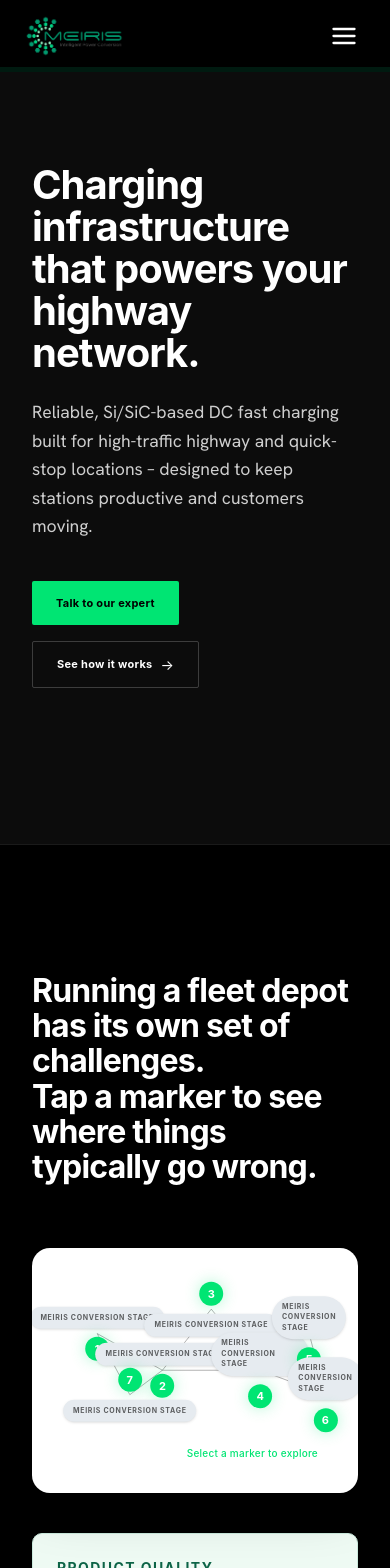
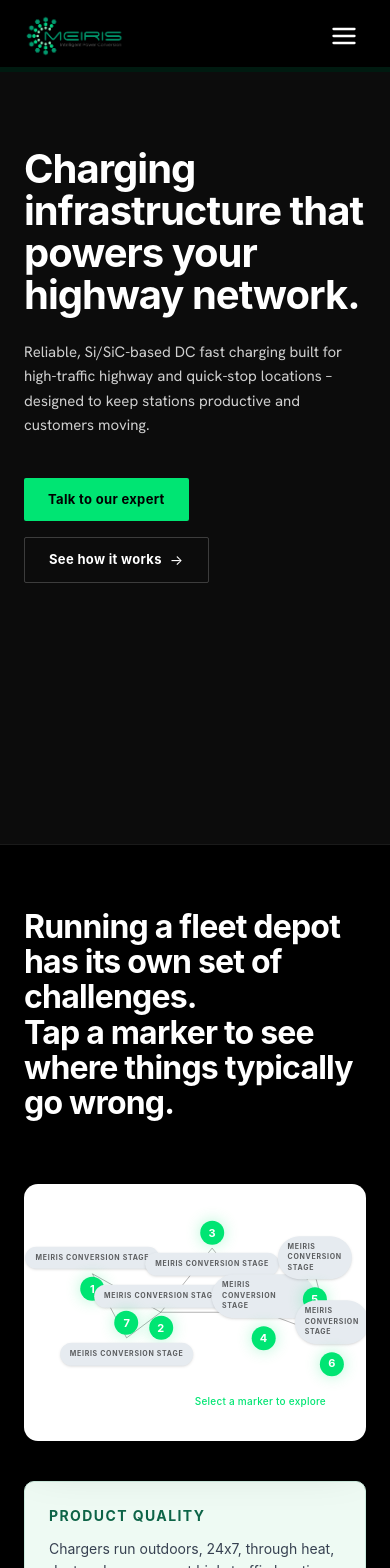
Before and after one commit to meirisdev-spec/Meiris-Official, a Next.js app: page /solutions/charge-point-operators in a window 390 px wide. Shown: the top 1568 px of the page. Built offline with nearby package versions, Linux system fonts and the light colour scheme.

Commit message:
responsive

```diff
--- a/src/app/solutions/[slug]/CustomSection2.tsx
+++ b/src/app/solutions/[slug]/CustomSection2.tsx
@@ -8,7 +8,7 @@ export default function CustomSection2({ data }: { data: any }) {
   const activeApp = data.apps.find((a: any) => a.id === activeTab) || data.apps[0];
 
   return (
-    <section className="bg-white py-32 px-8 md:px-20 relative border-t border-gray-200">
+    <section className="bg-white py-16 md:py-32 px-6 md:px-20 relative border-t border-gray-200">
       <div className="mx-auto max-w-[1400px]">
         <h2 className="text-[clamp(2rem,3vw,2.5rem)] font-bold text-[#1f2937] mb-2 max-w-4xl leading-[1.2] tracking-tight">
           {data.heading}
--- a/src/app/solutions/[slug]/RecommendedSetup.tsx
+++ b/src/app/solutions/[slug]/RecommendedSetup.tsx
@@ -104,7 +104,7 @@ export default function RecommendedSetup({ setupData }: { setupData?: any }) {
   const headingText = setupData?.setupHeading || "Recommended for your setup";
 
   return (
-    <section className="bg-white py-24 md:py-32 px-6 md:px-12 lg:px-24">
+    <section className="bg-white py-16 md:py-32 px-6 md:px-12 lg:px-24">
       <div className="max-w-[1440px] mx-auto w-full">
         {/* Header & Tabs */}
         <div className="mb-16 md:mb-24">
@@ -148,7 +148,7 @@ export default function RecommendedSetup({ setupData }: { setupData?: any }) {
                 </div>
               ))}
               <div className="md:col-span-2 mt-4">
-                <button type="button" className="bg-[#126b53] hover:bg-[#0f5a45] text-white px-6 py-3 rounded-md font-bold transition-colors">
+                <button type="button" className="bg-[#126b53] hover:bg-white hover:text-black text-white px-6 py-3 text-[13px] rounded-sm font-bold tracking-wide transition-all">
                   Talk to our expert
                 </button>
               </div>
--- a/src/app/solutions/[slug]/page.tsx
+++ b/src/app/solutions/[slug]/page.tsx
@@ -567,22 +567,22 @@ export default async function SolutionsPage({ params }: { params: Promise<{ slug
     <div className="relative min-h-screen bg-black text-white selection:bg-[#00E573] selection:text-black overflow-x-hidden">
 
       {/* Hero Section */}
-      <section className="relative flex flex-col md:flex-row h-screen min-h-[700px] pt-[68px] bg-[#0c0c0c] w-full">
+      <section className="relative flex flex-col md:flex-row h-auto md:h-screen min-h-[100dvh] md:min-h-[700px] pt-[68px] bg-[#0c0c0c] w-full">
         {/* Left Content */}
-        <div className="w-full md:w-1/2 pl-8 md:pl-20 pr-8 md:pr-12 pb-20 pt-24 md:pt-[15vh] z-10 flex flex-col justify-start">
+        <div className="w-full md:w-1/2 px-6 md:pl-20 md:pr-12 pb-16 pt-20 md:pt-[15vh] z-10 flex flex-col justify-start md:justify-center">
           <h1 className="text-[clamp(2.5rem,4.5vw,4.5rem)] font-bold text-white leading-[1.05] tracking-tight mb-6 max-w-xl">
             {content.heroTitle}
           </h1>
-          <p className="text-[1.1rem] md:text-[1.25rem] text-white/80 max-w-xl mb-10 leading-relaxed font-[family-name:var(--font-secondary)]">
+          <p className="text-[15px] md:text-[16px] text-white/80 max-w-xl mb-10 leading-relaxed font-[family-name:var(--font-secondary)]">
             {content.heroSubtitle}
           </p>
           <div className="flex flex-wrap items-center gap-4">
-            <button className="bg-[#00E573] text-black px-6 py-3.5 text-[11px] font-bold tracking-wide transition-transform hover:-translate-y-0.5 rounded-sm">
+            <button className="bg-[#00E573] text-black px-6 py-3 text-[13px] font-bold tracking-wide transition-all hover:bg-white hover:-translate-y-0.5 rounded-sm">
               Talk to our expert
             </button>
-            <button className="border border-white/20 text-white px-6 py-3.5 text-[11px] font-bold tracking-wide flex items-center gap-2 hover:bg-white/5 transition-all rounded-sm hover:-translate-y-0.5">
+            <button className="border border-white/20 text-white px-6 py-3 text-[13px] font-bold tracking-wide flex items-center gap-2 hover:bg-white/5 transition-all rounded-sm hover:-translate-y-0.5">
               See how it works
-              <span className="text-sm leading-none font-normal">→</span>
+              <span className="text-[14px] leading-none font-normal">→</span>
             </button>
           </div>
         </div>
@@ -596,7 +596,7 @@ export default async function SolutionsPage({ params }: { params: Promise<{ slug
       {content.customSection2 ? (
         <CustomSection2 data={content.customSection2} />
       ) : (
-        <section className="bg-black py-32 px-8 md:px-20 border-t border-white/10 relative">
+        <section className="bg-black py-16 md:py-32 px-6 md:px-20 border-t border-white/10 relative">
           <div className="mx-auto max-w-[1200px]">
             <h2 className="text-[clamp(2rem,3.5vw,3rem)] font-bold text-white mb-16 max-w-4xl leading-[1.1] tracking-tight">
               {content.mapHeading || (
@@ -607,7 +607,7 @@ export default async function SolutionsPage({ params }: { params: Promise<{ slug
               )}
             </h2>
 
-            <div className="w-full bg-white rounded-3xl relative aspect-[4/3] md:aspect-[16/9] max-h-[700px] overflow-hidden mb-10 shadow-2xl p-8">
+            <div className="w-full bg-white rounded-2xl md:rounded-3xl relative aspect-[4/3] md:aspect-[16/9] max-h-[700px] overflow-hidden mb-10 shadow-2xl p-4 md:p-8">
               {/* SVG Lines Connecting Markers */}
               <svg className="absolute inset-0 w-full h-full pointer-events-none">
                 <line x1="20%" y1="35%" x2="40%" y2="50%" stroke="black" strokeWidth="1" strokeOpacity="0.3" />
@@ -650,7 +650,7 @@ export default async function SolutionsPage({ params }: { params: Promise<{ slug
       )}
 
       {/* "One partner" Section */}
-      <section className="bg-[#171717] py-32 px-8 md:px-20 relative border-t border-white/5">
+      <section className="bg-[#171717] py-16 md:py-32 px-6 md:px-20 relative border-t border-white/5">
         <div className="mx-auto max-w-[1400px]">
           <h2 className="text-[clamp(2rem,3.5vw,3.2rem)] font-bold text-white mb-16 max-w-4xl leading-[1.05] tracking-tight">
             {content.sectionHeading}
@@ -672,7 +672,7 @@ export default async function SolutionsPage({ params }: { params: Promise<{ slug
       <RecommendedSetup setupData={content} />
 
       {/* Uptime Section */}
-      <section className="bg-white py-32 px-8 md:px-20 relative border-t border-black/5">
+      <section className="bg-white py-16 md:py-32 px-6 md:px-20 relative border-t border-black/5">
         <div className="mx-auto max-w-[1000px]">
           <h2 className="text-[clamp(2rem,3vw,2.5rem)] font-bold text-black mb-16 text-center tracking-tight leading-tight">
             {content.benefitsHeading}
```
